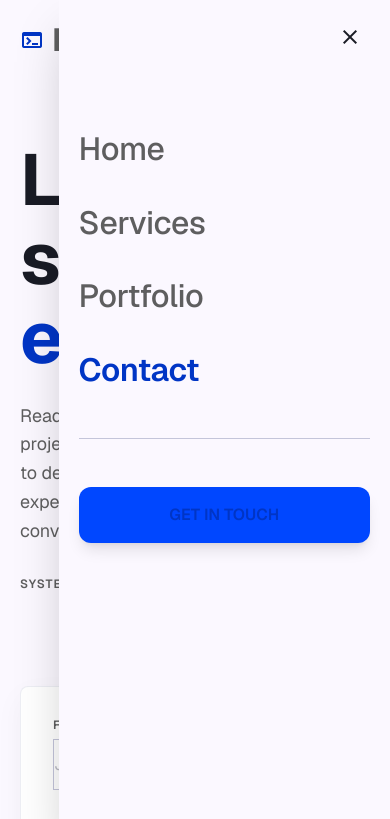
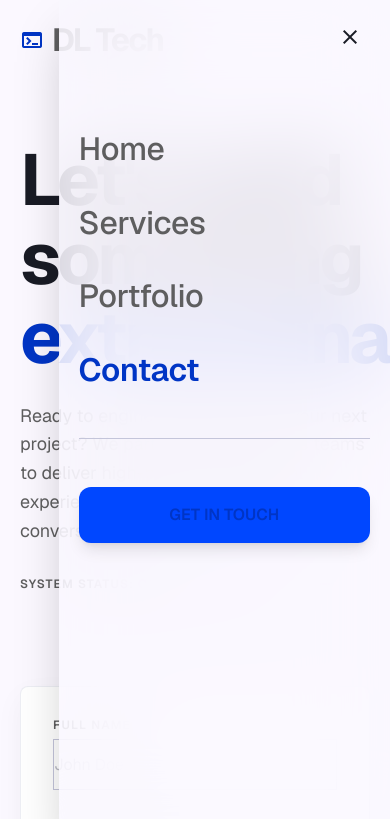
Before and after one commit to danielleao77/DLTech, a plain HTML site: page contact.html in a window 390 px wide. Both pictures are taken after a click on the button "menu". Shown: the top 819 px of the page. Drawn offline with nearby package versions, Linux system fonts and the light colour scheme.

Commit message:
UI: restore premium glassmorphism effect to mobile menu

```diff
--- a/contact.html
+++ b/contact.html
@@ -38,7 +38,7 @@
 </div>
 </div>
 <!-- Mobile Menu (Side Slide-in) -->
-<div class="hidden fixed inset-y-0 right-0 w-[85%] md:w-[400px] z-[55] bg-surface dark:bg-surface-dim shadow-2xl flex flex-col items-start justify-start pt-32 px-margin-mobile" data-mobile-menu>
+<div class="hidden fixed inset-y-0 right-0 w-[85%] md:w-[400px] z-[55] bg-surface/80 dark:bg-surface-dim/80 backdrop-blur-2xl shadow-2xl flex flex-col items-start justify-start pt-32 px-margin-mobile" data-mobile-menu>
 <div class="flex flex-col gap-8 w-full">
 <a class="text-headline-md font-headline-md text-on-surface hover:text-primary transition-colors" href="index">Home</a>
 <a class="text-headline-md font-headline-md text-on-surface hover:text-primary transition-colors" href="services">Services</a>
```
Also changed, not shown: index.html (+1 -1 lines), portfolio.html (+1 -1 lines), services.html (+1 -1 lines).
